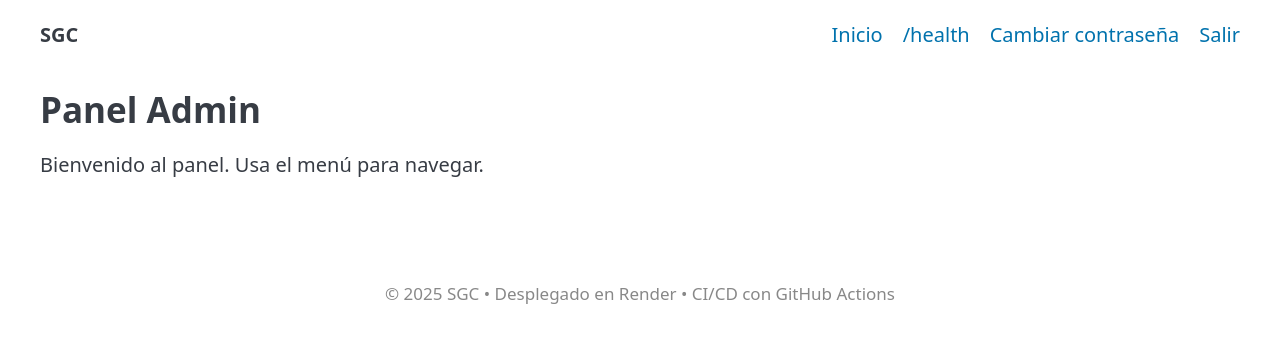
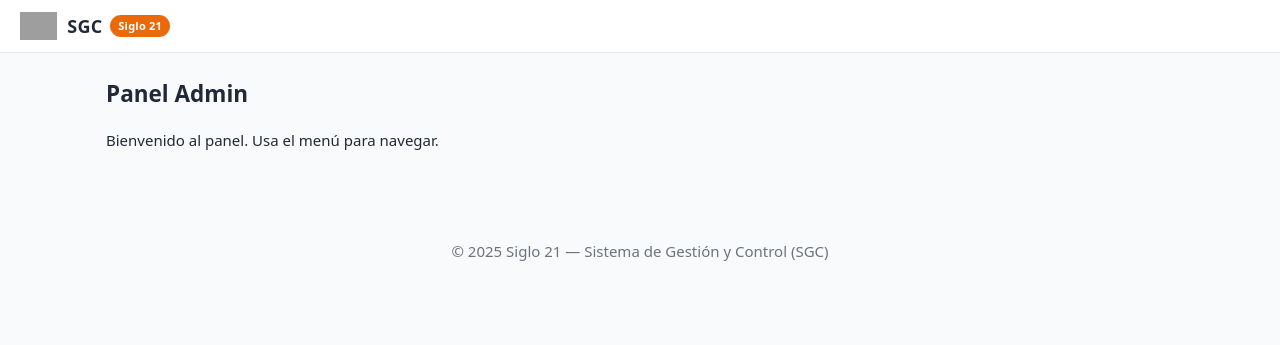
Before and after one commit to Mag0de0z2099/Proyecto-Codex, a Flask app: template app/blueprints/admin/templates/admin/index.html in a window 1280 px wide. Shown: the top 345 px of the page. Run offline with Flask 3, Linux system fonts and the light colour scheme; the template is opened without the code that fills it, so the values that code supplies are empty; the visitor is signed in with stand-in values (Sample User, id 1); some libraries are stand-ins or nearby versions; grey boxes are pictures that could not be loaded.

Commit message:
UI: branding SGC + navbar con logo Siglo 21 + estilos base

```diff
--- /dev/null
+++ b/app/static/css/sgc.css
@@ -0,0 +1,100 @@
+/* app/static/css/sgc.css */
+:root {
+  --brand: #ea6a0a;         /* naranja Siglo 21 */
+  --brand-600: #cf5e09;
+  --text: #1f2937;
+  --muted: #6b7280;
+  --bg: #f9fafb;
+  --panel: #ffffff;
+  --border: #e5e7eb;
+}
+
+@media (prefers-color-scheme: dark) {
+  :root {
+    --text: #e5e7eb;
+    --muted: #9ca3af;
+    --bg: #0b1220;
+    --panel: #0f172a;
+    --border: #1f2937;
+  }
+}
+
+* { box-sizing: border-box; }
+html, body {
+  margin: 0;
+  padding: 0;
+  color: var(--text);
+  background: var(--bg);
+  font: 15px/1.5 system-ui, -apple-system, Segoe UI, Roboto, Ubuntu, Cantarell, Noto Sans, Arial, "Apple Color Emoji","Segoe UI Emoji";
+}
+
+/* NAVBAR */
+.navbar {
+  position: sticky;
+  top: 0;
+  z-index: 20;
+  display: flex;
+  align-items: center;
+  gap: 16px;
+  padding: 12px 20px;
+  background: var(--panel);
+  border-bottom: 1px solid var(--border);
+  backdrop-filter: saturate(180%) blur(8px);
+}
+
+.brand {
+  display: flex;
+  align-items: center;
+  gap: 10px;
+  text-decoration: none;
+  color: var(--text);
+  font-weight: 700;
+  letter-spacing: .2px;
+}
+
+.brand img {
+  height: 28px;
+  width: auto;
+  display: block;
+}
+
+.brand .sgc {
+  display: inline-flex;
+  align-items: center;
+  gap: 8px;
+}
+
+.brand .sgc .name {
+  font-size: 18px;
+}
+
+.brand .sgc .pill {
+  font-size: 11px;
+  background: var(--brand);
+  color: white;
+  border-radius: 999px;
+  padding: 3px 8px;
+}
+
+/* LAYOUT */
+.container {
+  max-width: 1100px;
+  margin: 24px auto;
+  padding: 0 16px;
+}
+
+.panel {
+  background: var(--panel);
+  border: 1px solid var(--border);
+  border-radius: 14px;
+  padding: 18px;
+}
+
+.muted { color: var(--muted); }
+
+/* FOOTER */
+.footer {
+  color: var(--muted);
+  text-align: center;
+  padding: 40px 16px 60px;
+}
--- a/app/templates/base.html
+++ b/app/templates/base.html
@@ -1,60 +1,37 @@
+{# app/templates/base.html #}
 <!doctype html>
 <html lang="es">
   <head>
-  <meta charset="utf-8" />
+    <meta charset="utf-8">
+    <meta name="viewport" content="width=device-width,initial-scale=1">
     <title>{% block title %}SGC{% endblock %}</title>
-  <meta name="viewport" content="width=device-width, initial-scale=1" />
-  <!-- Pico.css (CDN) -->
-  <link rel="stylesheet" href="https://unpkg.com/@picocss/pico@2.0.6/css/pico.min.css">
-  <style>
-    footer {
-      margin-top: 2rem;
-      padding: 1rem 0;
-      border-top: 1px solid rgba(255,255,255,0.15);
-      font-size: 0.85rem;
-      text-align: center;
-      color: #888;
-    }
-    footer a { color: inherit; text-decoration: none; }
-    footer a:hover { text-decoration: underline; }
-  </style>
+    <link rel="stylesheet" href="{{ url_for('static', filename='css/sgc.css') }}">
+    {# opcional: favicon si lo tienes #}
+    {# <link rel="icon" href="{{ url_for('static', filename='img/favicon.png') }}"> #}
+    {% block head %}{% endblock %}
   </head>
   <body>
-  <nav class="container">
-    <ul>
-      <li><strong>SGC</strong></li>
-    </ul>
-    <ul>
-      <li><a href="/">Inicio</a></li>
-      {% if current_user.is_authenticated and current_user.is_admin %}
-        <li><a href="{{ url_for('admin.admin_users') }}">Usuarios</a></li>
-        <li><a href="{{ url_for('admin.index') }}">Panel</a></li>
-      {% endif %}
-      <li><a href="/api/v1/health" target="_blank">/health</a></li>
-      {% if current_user.is_authenticated %}
-        <li><a href="{{ url_for('auth.change_password') }}">Cambiar contraseña</a></li>
-        <li><a href="{{ url_for('auth.logout') }}">Salir</a></li>
-      {% else %}
-        <li><a href="{{ url_for('auth.login') }}">Entrar</a></li>
-        <li><a href="{{ url_for('auth.forgot_password') }}">¿Olvidaste?</a></li>
-      {% endif %}
-    </ul>
-  </nav>
+    <header class="navbar">
+      <a class="brand" href="{{ url_for('web.index') if 'web.index' in current_app.view_functions else url_for('static', filename='') }}">
+        <img src="{{ url_for('static', filename='img/siglo21-logo.png') }}" alt="Siglo 21">
+        <span class="sgc">
+          <span class="name">SGC</span>
+          <span class="pill">Siglo 21</span>
+        </span>
+      </a>
+      {% block navbar_right %}{% endblock %}
+    </header>
 
     <main class="container">
-    {% with messages = get_flashed_messages(with_categories=true) %}
-      {% if messages %}
-        {% for cat, msg in messages %}
-          <article class="alert {{ cat }}">{{ msg }}</article>
-        {% endfor %}
-      {% endif %}
-    {% endwith %}
-
       {% block content %}{% endblock %}
     </main>
 
-  <footer>
-    © 2025 SGC • Desplegado en <a href="https://render.com" target="_blank">Render</a> • CI/CD con <a href="https://github.com/features/actions" target="_blank">GitHub Actions</a>
+    <footer class="footer">
+      <div class="container muted">
+        © {{ current_year | default(2025) }} Siglo 21 — Sistema de Gestión y Control (SGC)
+      </div>
     </footer>
+
+    {% block scripts %}{% endblock %}
   </body>
 </html>
```
Lines whose indentation alone changed are shown as unchanged.
